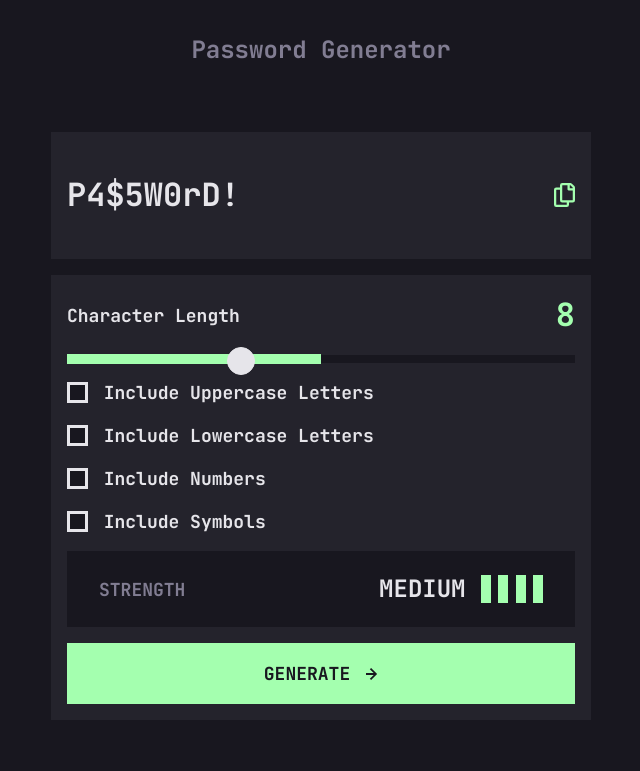
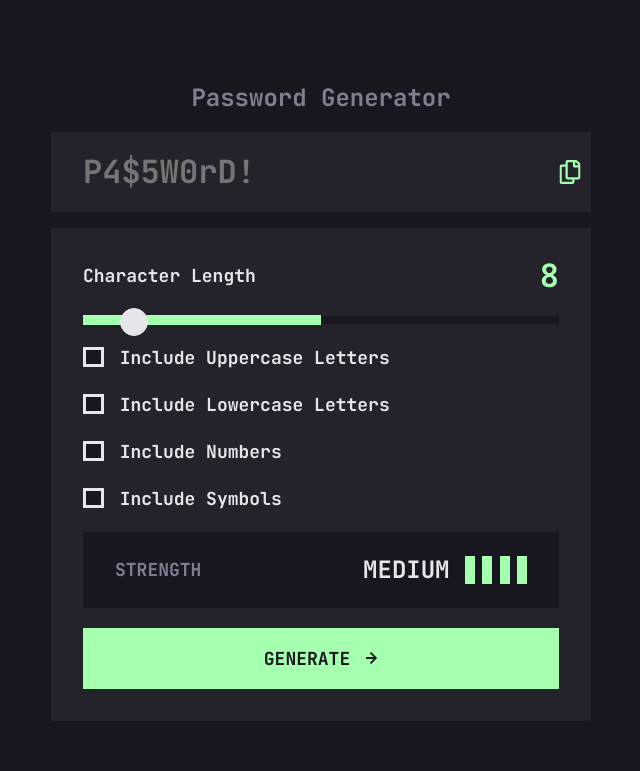
Before and after one commit to danmlarsen/fm-password-generator-app, a website: page index.html in a window 1280 px wide. Shown: the whole page, without its empty margins (319-959 px from the left). Drawn offline with Linux system fonts and the light colour scheme.

Commit message:
Styling and base functionality

```diff
--- a/index.html
+++ b/index.html
@@ -5,11 +5,7 @@
         <meta name="viewport" content="width=device-width, initial-scale=1.0" />
         <title>Password generator app</title>
 
-    <link
-      rel="shortcut icon"
-      href="assets/images/favicon-32x32.png"
-      type="image/x-icon"
-    />
+        <link rel="shortcut icon" href="assets/images/favicon-32x32.png" type="image/x-icon" />
         <link rel="stylesheet" href="css/style.css" />
 
         <script defer src="js/script.js"></script>
@@ -18,77 +14,42 @@
         <main class="password-generator">
             <h1 class="primary-heading">Password Generator</h1>
             <div class="password-generator__password-container">
-        <p class="password-generator__password">P4$5W0rD!</p>
-        <svg
-          class="password-generator__copy-icon"
-          width="21"
-          height="24"
-          xmlns="http://www.w3.org/2000/svg"
-        >
+                <input type="text" class="password-generator__password" name="password" id="password" placeholder="P4$5W0rD!" readonly />
+                <!-- <p class="password-generator__password">P4$5W0rD!</p> -->
+                <svg class="password-generator__copy-icon" width="21" height="24" xmlns="http://www.w3.org/2000/svg">
                     <path
                         d="M20.341 3.091 17.909.659A2.25 2.25 0 0 0 16.319 0H8.25A2.25 2.25 0 0 0 6 2.25V4.5H2.25A2.25 2.25 0 0 0 0 6.75v15A2.25 2.25 0 0 0 2.25 24h10.5A2.25 2.25 0 0 0 15 21.75V19.5h3.75A2.25 2.25 0 0 0 21 17.25V4.682a2.25 2.25 0 0 0-.659-1.591ZM12.469 21.75H2.53a.281.281 0 0 1-.281-.281V7.03a.281.281 0 0 1 .281-.281H6v10.5a2.25 2.25 0 0 0 2.25 2.25h4.5v1.969a.282.282 0 0 1-.281.281Zm6-4.5H8.53a.281.281 0 0 1-.281-.281V2.53a.281.281 0 0 1 .281-.281H13.5v4.125c0 .621.504 1.125 1.125 1.125h4.125v9.469a.282.282 0 0 1-.281.281Zm.281-12h-3v-3h.451c.075 0 .147.03.2.082L18.667 4.6a.283.283 0 0 1 .082.199v.451Z"
                         fill="#A4FFAF"
                     />
                 </svg>
             </div>
-      <form
-        action="#"
-        method="post"
-        class="password-generator__form"
-        id="password-generator__form"
-        novalidate
-      >
+            <form action="#" method="post" class="password-generator__form" id="password-generator__form" novalidate>
                 <div class="password-generator__settings-container">
                     <div class="form-group form-group--slider">
                         <label for="password-length">Character Length</label>
                         <p class="password-generator__password-length">8</p>
-            <input
-              type="range"
-              name="password-length"
-              id="password-length"
-              value="16"
-              min="8"
-              max="32"
-            />
+                        <input type="range" name="password-length" id="password-length" value="10" min="8" max="32" />
                     </div>
                     <div class="form-group">
-            <input
-              type="checkbox"
-              name="include-uppercase"
-              id="include-uppercase"
-            />
+                        <input type="checkbox" name="include-uppercase" id="include-uppercase" />
                         <label for="include-uppercase">Include Uppercase Letters</label>
                     </div>
                     <div class="form-group">
-            <input
-              type="checkbox"
-              name="include-lowercase"
-              id="include-lowercase"
-            />
+                        <input type="checkbox" name="include-lowercase" id="include-lowercase" />
                         <label for="include-lowercase">Include Lowercase Letters</label>
                     </div>
                     <div class="form-group">
-            <input
-              type="checkbox"
-              name="include-numbers"
-              id="include-numbers"
-            />
+                        <input type="checkbox" name="include-numbers" id="include-numbers" />
                         <label for="include-numbers">Include Numbers</label>
                     </div>
                     <div class="form-group">
-            <input
-              type="checkbox"
-              name="include-symbols"
-              id="include-symbols"
-            />
+                        <input type="checkbox" name="include-symbols" id="include-symbols" />
                         <label for="include-symbols">Include Symbols</label>
                     </div>
                     <div class="password-generator__strength-states">
                         <p>Strength</p>
                         <p class="password-generator__strength-level">Medium</p>
-            <div
-              class="password-generator__strength-boxes password-generator__strength-boxes--strong"
-            >
+                        <div class="password-generator__strength-boxes password-generator__strength-boxes--strong">
                             <span>&nbsp</span>
                             <span>&nbsp</span>
                             <span>&nbsp</span>
@@ -96,16 +57,10 @@
                         </div>
                     </div>
                     <div class="form-group">
-            <button
-              type="submit"
-              class="btn password-generator__generate-btn"
-              id="generate-btn"
-            >
+                        <button type="submit" class="btn password-generator__generate-btn" id="generate-btn">
                             <span>Generate</span>
                             <svg width="12" height="12" xmlns="http://www.w3.org/2000/svg">
-                <path
-                  d="m5.106 12 6-6-6-6-1.265 1.265 3.841 3.84H.001v1.79h7.681l-3.841 3.84z"
-                />
+                                <path d="m5.106 12 6-6-6-6-1.265 1.265 3.841 3.84H.001v1.79h7.681l-3.841 3.84z" />
                             </svg>
                         </button>
                     </div>
--- a/js/script.js
+++ b/js/script.js
@@ -1,39 +1,31 @@
-const slider = document.getElementById("password-length");
-const passwordLengthCounter = document.querySelector(
-  ".password-generator__password-length"
-);
-const generateBtnElement = document.getElementById("generate-btn");
-const passwordFormElement = document.getElementById("password-generator__form");
-const passwordOutputElement = document.querySelector(
-  ".password-generator__password"
-);
+const slider = document.getElementById('password-length');
+const passwordLengthCounter = document.querySelector('.password-generator__password-length');
+const generateBtnElement = document.getElementById('generate-btn');
+const passwordFormElement = document.getElementById('password-generator__form');
+const passwordOutputElement = document.querySelector('.password-generator__password');
+const copyPasswordIconElement = document.querySelector('.password-generator__copy-icon');
 
-const handleGenerate = function (e) {
-  e.preventDefault();
+const allLetters = 'abcdefghijklmnopqrstuvwxyz';
+const allNumbers = '0123456789';
+const allSymbols = '-_#$%*@.!';
 
-  const data = Object.fromEntries(new FormData(e.target));
-  const {
-    "password-length": passwordLength,
-    "include-uppercase": uppercase,
-    "include-lowercase": lowercase,
-    "include-numbers": numbers,
-    "include-symbols": symbols,
-  } = data;
+const renderPasswordStrength = function (password) {
+    let strength = 0;
+};
 
-  const allLetters = "abcdefghijklmnopqrstuvwxyz";
-  const allNumbers = "0123456789";
-  const allSymbols = "!-#$%";
+const generatePassword = function (data) {
+    const { 'password-length': passwordLength, 'include-uppercase': uppercase, 'include-lowercase': lowercase, 'include-numbers': numbers, 'include-symbols': symbols } = data;
 
-  let allCharacters = "";
+    let allCharacters = '';
 
     if (lowercase) allCharacters += allLetters;
     if (uppercase) allCharacters += allLetters.toUpperCase();
     if (numbers) allCharacters += allNumbers;
     if (symbols) allCharacters += allSymbols;
 
-  if (!allCharacters) return console.error("Must check at least one checkbox");
+    if (!allCharacters) return console.error('Must check at least one checkbox');
 
-  let pwdString = "";
+    let pwdString = '';
     while (pwdString.length < passwordLength) {
         const selectedIndex = Math.floor(Math.random() * allCharacters.length);
         const char = allCharacters.charAt(selectedIndex);
@@ -41,20 +33,39 @@ const handleGenerate = function (e) {
         pwdString += char;
     }
 
-  if (pwdString.length >= 20) {
-    passwordOutputElement.classList.add("password-generator__password--long");
-  }
-
-  passwordOutputElement.textContent = pwdString;
+    return pwdString;
 };
 
-slider.addEventListener("input", (e) => {
-  const fillPercent =
-    ((slider.value - slider.min) / (slider.max - slider.min)) * 100;
+const handleFormSubmit = function (e) {
+    e.preventDefault();
 
-  slider.style.setProperty("--fill-percent", `${fillPercent}%`);
+    const data = Object.fromEntries(new FormData(e.target));
+
+    const password = generatePassword(data);
+
+    if (!password) return;
+
+    // if (password.length >= 20) {
+    //     passwordOutputElement.classList.add('password-generator__password--long');
+    // }
+
+    // passwordOutputElement.textContent = password;
+
+    passwordOutputElement.value = password;
+};
+
+const handleSlide = function (e) {
+    const fillPercent = ((slider.value - slider.min) / (slider.max - slider.min)) * 100;
+
+    slider.style.setProperty('--fill-percent', `${fillPercent}%`);
 
     passwordLengthCounter.textContent = slider.value;
-});
+};
 
-passwordFormElement.addEventListener("submit", handleGenerate);
+const handleCopy = function (e) {
+    navigator.clipboard.writeText(passwordOutputElement.value);
+};
+
+slider.addEventListener('input', handleSlide);
+passwordFormElement.addEventListener('submit', handleFormSubmit);
+copyPasswordIconElement.addEventListener('click', handleCopy);
--- a/sass/_base.scss
+++ b/sass/_base.scss
@@ -18,6 +18,7 @@ body {
     padding: 3.2rem 1.6rem;
 
     display: flex;
+    align-items: center;
     justify-content: center;
 }
 
--- a/sass/_password-generator.scss
+++ b/sass/_password-generator.scss
@@ -5,28 +5,41 @@
     row-gap: 1.6rem;
 
     &__password-container {
-    padding: 1.6rem;
+        position: relative;
+
         background-color: $color-neutral-600;
-
-    display: grid;
-    grid-template-columns: 1fr auto auto;
-    align-items: center;
+        padding: 1.6rem 3.2rem;
     }
 
     &__password {
+        color: inherit;
         font-size: $fs-800;
+        width: 95%;
+
+        background-color: transparent;
+        border: none;
+        outline: none;
 
         &--long {
             font-size: $fs-600;
         }
     }
 
+    &__copy-icon {
+        position: absolute;
+        top: 50%;
+        right: 0;
+        transform: translate(-50%, -50%);
+
+        cursor: pointer;
+    }
+
     &__settings-container {
-    padding: 1.6rem;
+        padding: 2.4rem 3.2rem 3.2rem;
         background-color: $color-neutral-600;
 
         display: grid;
-    row-gap: 1.6rem;
+        row-gap: 2rem;
     }
 
     &__password-length {
```
Also changed, not shown: css/style.css, 1 other file. Lines whose indentation alone changed are shown as unchanged.
